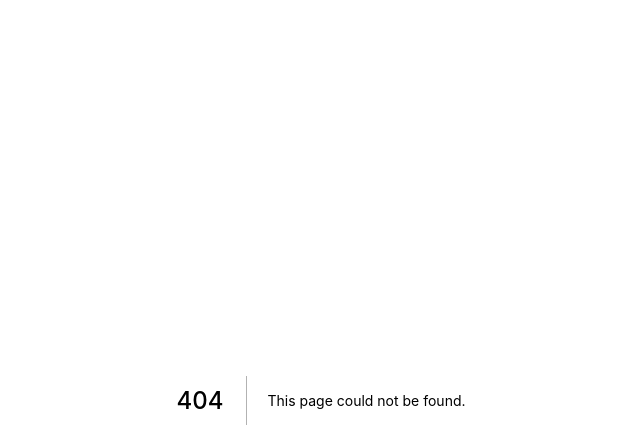
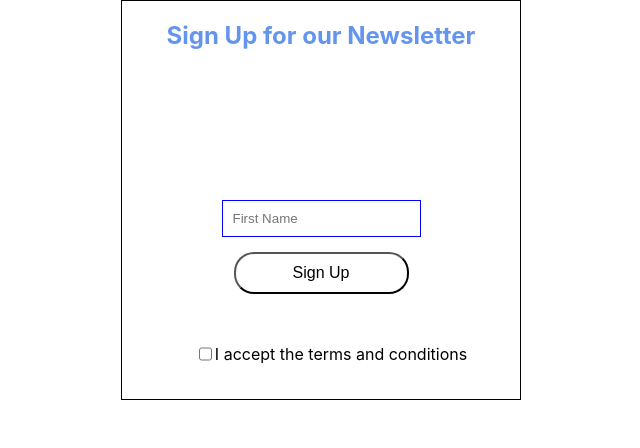
Before and after one commit to JakeWalker23/javascript-deliberate-practice, a Next.js app: page /signUp in a window 1280 px wide. Before the commit this address had no page. Shown: the top 448 px of the page, without its empty margins (319-959 px from the left). Built offline with nearby package versions, Linux system fonts and the light colour scheme.

Commit message:
Pushing training

```diff
--- a/pages/api/hello.ts
+++ /dev/null
@@ -1,13 +0,0 @@
-// Next.js API route support: https://nextjs.org/docs/api-routes/introduction
-import type { NextApiRequest, NextApiResponse } from 'next'
-
-type Data = {
-  name: string
-}
-
-export default function handler(
-  req: NextApiRequest,
-  res: NextApiResponse<Data>
-) {
-  res.status(200).json({ name: 'John Doe' })
-}
--- a/pages/index.tsx
+++ b/pages/index.tsx
@@ -19,7 +19,7 @@ const Home: NextPage = () => {
         </h1>
 
         <div className={styles.grid}>
-          <Link href="/training">
+          <Link href="/trainingMenu">
             <div className={styles.card}
             >
               <h2>Training &rarr; </h2>
--- /dev/null
+++ b/pages/signUp.tsx
@@ -0,0 +1,55 @@
+import styles from '../styles/signUp.module.css'
+import Link from 'next/link'
+
+const SignUp = () => {
+    return <div className={styles.signUp}>
+        <h2 className={styles.signUpText}>Sign Up for our Newsletter</h2>
+        <input className={styles.signUpInput} placeholder="First Name"></input>
+        <div className={styles.signUpButtonDiv}>
+            <button className={styles.signUpButton}>Sign Up</button>
+        </div>
+        <div className={styles.signUpTermsAndConditions}>
+            <input type="checkbox"></input>
+            <label>I accept the terms and conditions</label>
+        </div>
+    </div >
+}
+
+export default SignUp
+
+
+
+
+
+
+/*
+Reflection:
+
++ What went good
+- What not so good
+* What could be improved
+
+
+
++ Using next. Got training environment set up
+
+- My Front end needs work
+
+* positioning should be improved
+
+* layout should be improved
+
+* colors should be improved
+
+* knowledge of the DOM should be improved
+
+* More knowledge of CSS commands should be improved
+
++ Good experience I have got the amount of code a simple component needs.
+
+- eye for design.
+
+* Eye for design.
+
+
+*/
--- /dev/null
+++ b/styles/signUp.module.css
@@ -0,0 +1,45 @@
+.signUp {
+    border: 0.20px solid black;
+    height: 400px;
+    width: 400px;
+    margin: 0 auto;
+}
+
+.signUpText {
+    color: cornflowerblue;
+    text-align: center;
+    margin-bottom: 150px;
+}
+
+.signUpLabel {
+    border: 1px solid black;
+
+}
+
+.signUpInput {
+    border: 1px solid blue;
+    display: block;
+    padding: 10px;
+    margin: 0 auto;
+}
+
+.signUpButton {
+    padding: 10px;
+    width: 175px;
+    color: black;
+    background-color: white;
+    border-radius: 20px;
+    margin-top: 15px;
+    font-size: 1rem;
+}
+
+.signUpButtonDiv {
+    display: flex;
+    justify-content: center;
+}
+
+.signUpTermsAndConditions {
+    margin: 50px 0px 0px 20px;
+    display: flex;
+    justify-content: center;
+}
```
Also changed, not shown: pages/training.tsx (deleted, +0 -9 lines), pages/trainingMenu.tsx (added, +84 -0 lines), rules.txt (added).
